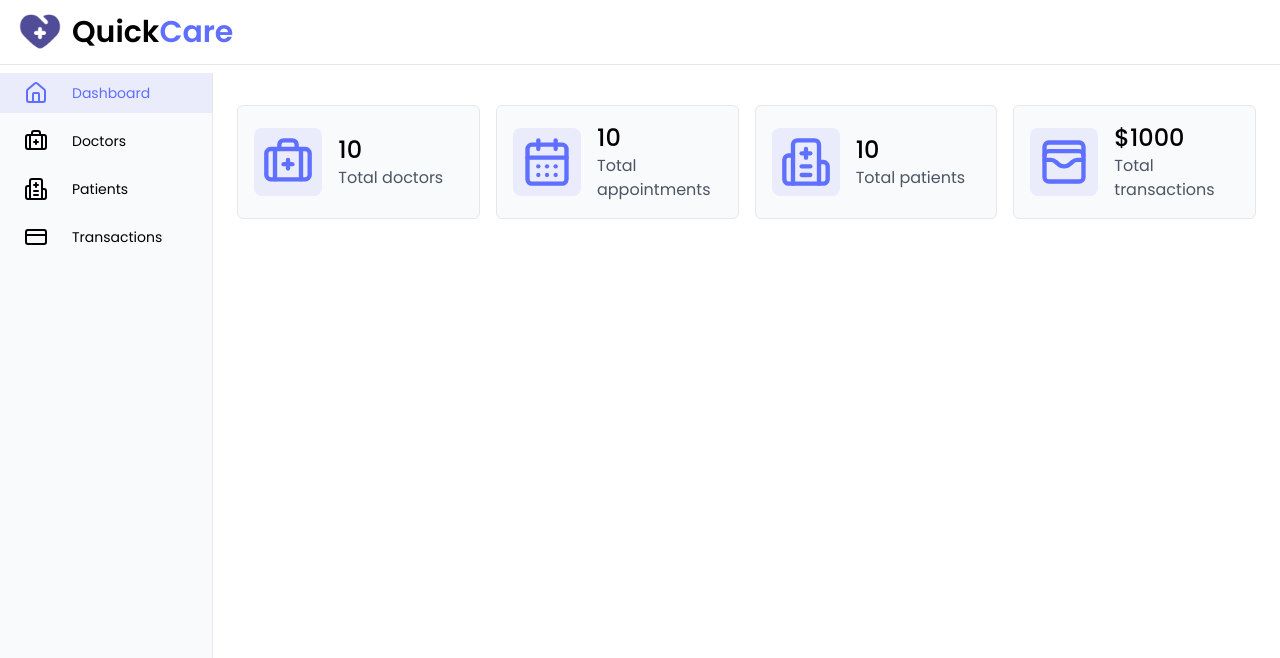
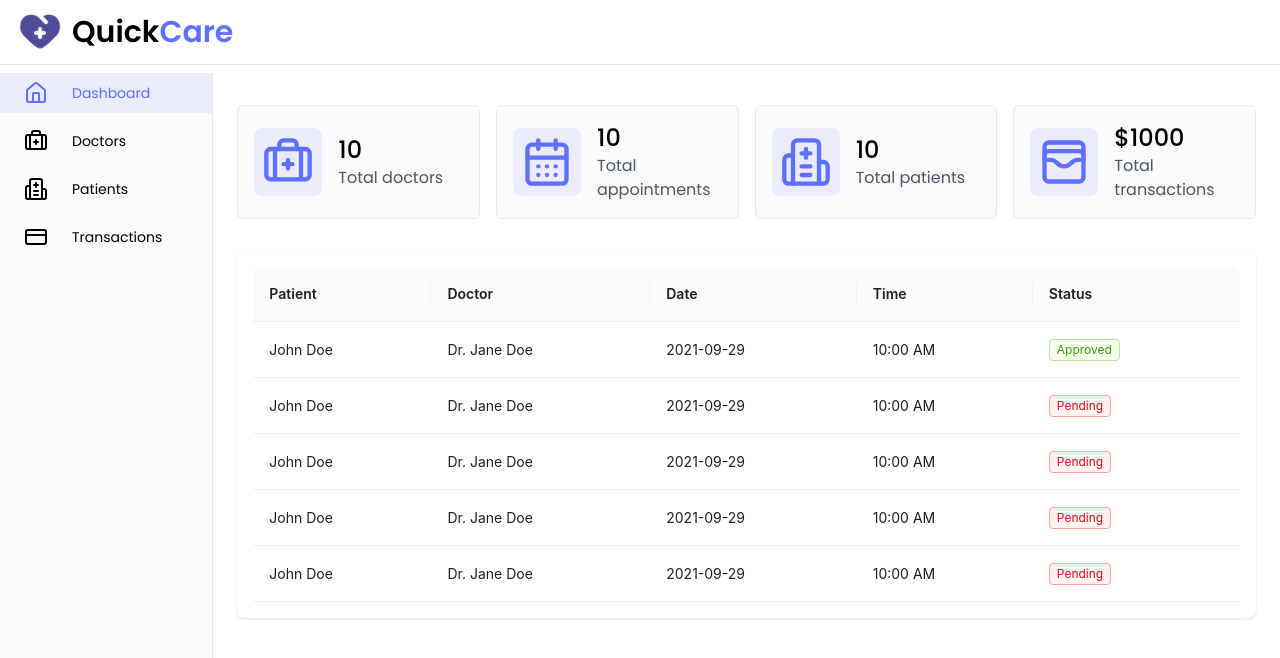
Before and after one commit to Sakibahmed2/quick-care-frontend, a Next.js app: page /dashboard/admin in a window 1280 px wide. Shown: the top 658 px of the page. Built offline with nearby package versions, Linux system fonts and the light colour scheme.

Commit message:
Admin home dashboard table done

```diff
--- a/package.json
+++ b/package.json
@@ -9,6 +9,7 @@
     "lint": "next lint"
   },
   "dependencies": {
+    "antd": "^5.24.3",
     "clsx": "^2.1.1",
     "lucide-react": "^0.473.0",
     "next": "15.1.5",
--- a/src/app/(withDashboard)/dashboard/admin/page.tsx
+++ b/src/app/(withDashboard)/dashboard/admin/page.tsx
@@ -1,11 +1,13 @@
+"use client";
+
 import StatisticsCard from "@/components/UI/StatisticsCard";
+import { Table, TableProps, Tag } from "antd";
 import {
   BriefcaseMedical,
   CalendarDays,
   Hospital,
   WalletCards,
 } from "lucide-react";
-import React from "react";
 
 const statistics = [
   {
@@ -30,7 +32,91 @@ const statistics = [
   },
 ];
 
+interface DataType {
+  id: number;
+  patient: string;
+  doctor: string;
+  date: string;
+  time: string;
+  status: string;
+}
+
 const AdminDashboard = () => {
+  const columns: TableProps<DataType>["columns"] = [
+    {
+      title: "Patient",
+      dataIndex: "patient",
+      key: "patient",
+      render: (text) => <a>{text}</a>,
+    },
+    {
+      title: "Doctor",
+      dataIndex: "doctor",
+      key: "doctor",
+    },
+    {
+      title: "Date",
+      dataIndex: "date",
+      key: "date",
+    },
+    {
+      title: "Time",
+      dataIndex: "time",
+      key: "time",
+    },
+    {
+      title: "Status",
+      dataIndex: "status",
+      key: "status",
+      render: (text) => (
+        <Tag color={text === "Approved" ? "green" : "red"}>{text}</Tag>
+      ),
+    },
+  ];
+
+  const data = [
+    {
+      id: 1,
+      patient: "John Doe",
+      doctor: "Dr. Jane Doe",
+      date: "2021-09-29",
+      time: "10:00 AM",
+      status: "Approved",
+    },
+    {
+      id: 2,
+      patient: "John Doe",
+      doctor: "Dr. Jane Doe",
+      date: "2021-09-29",
+      time: "10:00 AM",
+      status: "Pending",
+    },
+    {
+      id: 3,
+      patient: "John Doe",
+      doctor: "Dr. Jane Doe",
+      date: "2021-09-29",
+      time: "10:00 AM",
+      status: "Pending",
+    },
+    {
+      id: 4,
+      patient: "John Doe",
+      doctor: "Dr. Jane Doe",
+      date: "2021-09-29",
+      time: "10:00 AM",
+      status: "Pending",
+    },
+    {
+      id: 5,
+      patient: "John Doe",
+      doctor: "Dr. Jane Doe",
+      date: "2021-09-29",
+      time: "10:00 AM",
+      status: "Pending",
+    },
+  ];
+
   return (
     <div>
       <div className="grid grid-cols-4 gap-4">
@@ -39,7 +125,16 @@ const AdminDashboard = () => {
         ))}
       </div>
 
-      <div></div>
+      <div className="mt-8">
+        <div className="p-4 rounded-lg shadow">
+          <Table<DataType>
+            columns={columns}
+            dataSource={data}
+            rowKey={"id"}
+            pagination={false}
+          />
+        </div>
+      </div>
     </div>
   );
 };
```
Also changed, not shown: 1 other file (tests, documents, lock files or other folders).
